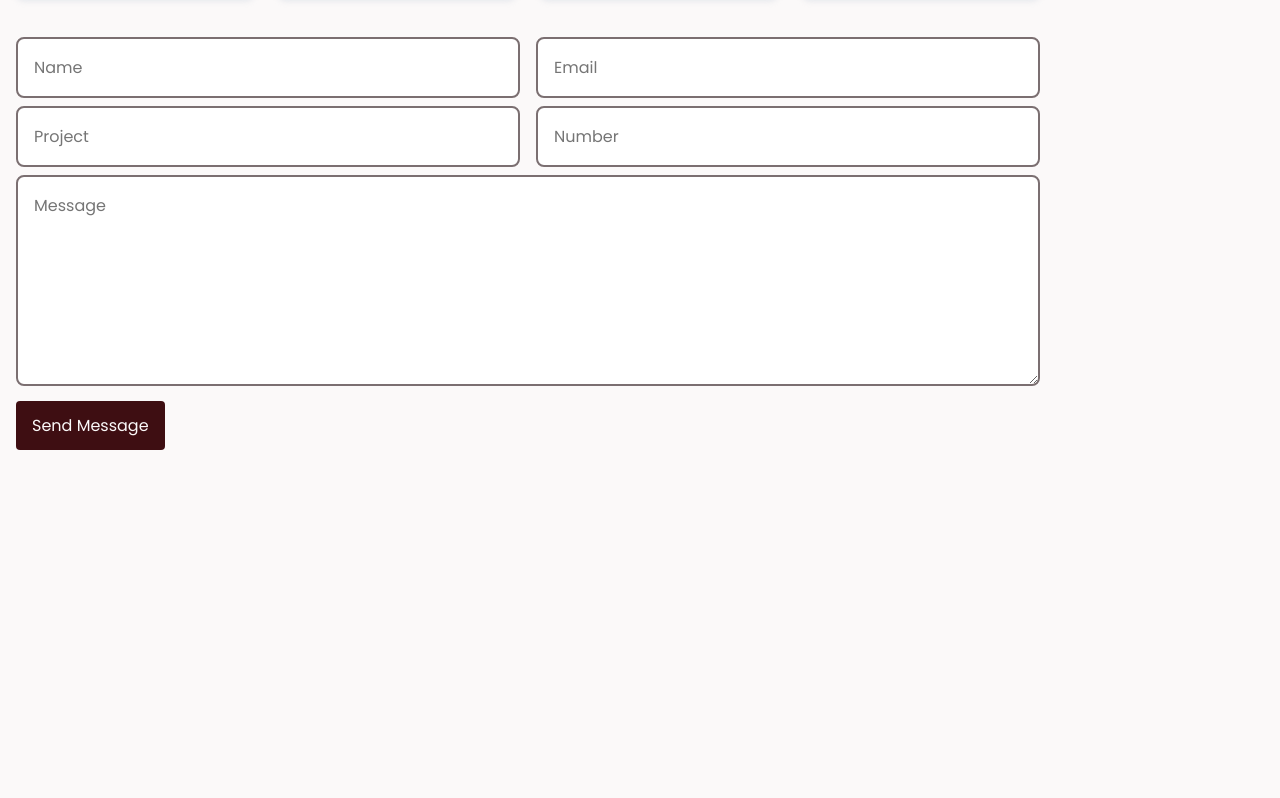
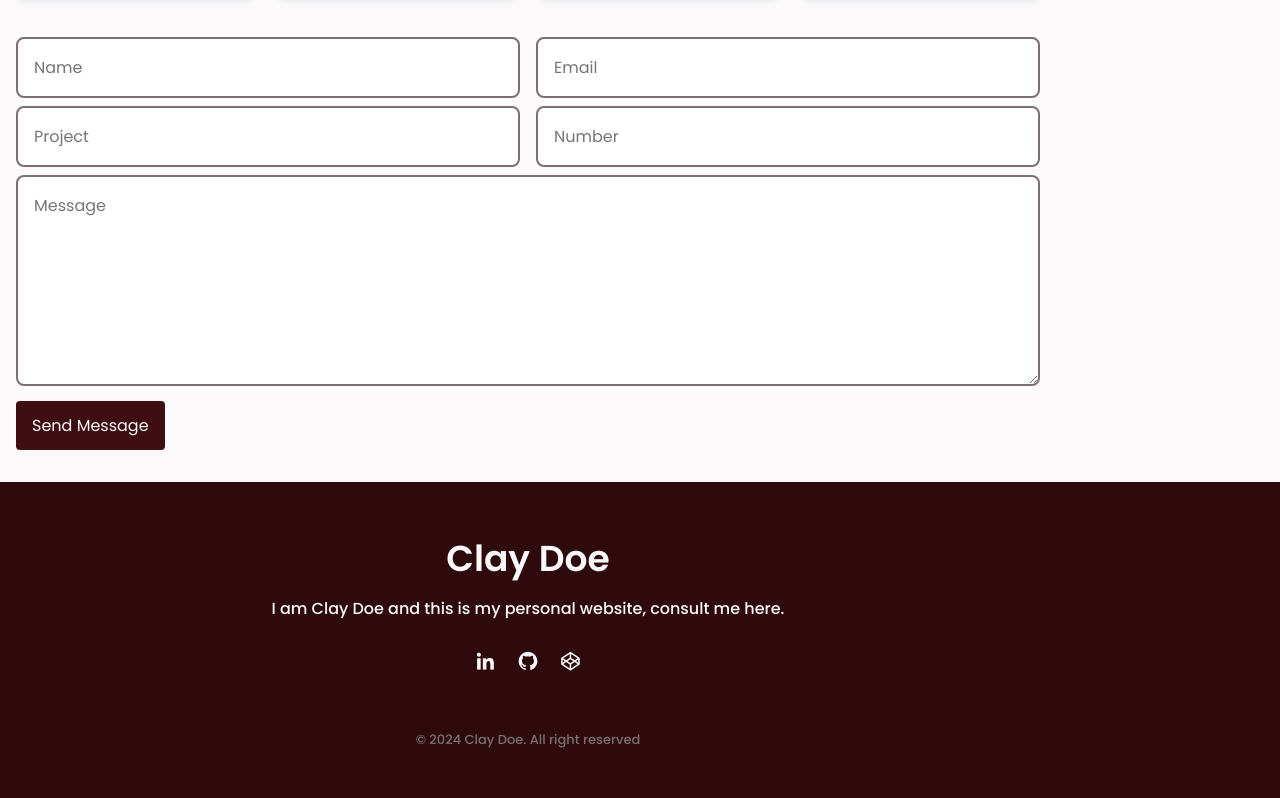
Before and after one commit to Skies-Land/Portfolio-Responsive-3, a plain HTML site: page index.html in a window 1280 px wide. Shown: the part 10428-11226 px from the top of the page. Before the commit the page ends 10910 px from the top, so only its background shows below. Drawn offline with nearby package versions, Linux system fonts and the light colour scheme.

Commit message:
Ajout des éléments composant la section `footer`

```diff
--- a/assets/css/styles.css
+++ b/assets/css/styles.css
@@ -626,8 +626,45 @@ img{
   border: none;
 }
 
+/*===== FOOTER =====*/
+.footer {
+  background-color: var(--first-color-dark);
+  color: var(--first-color-lighten);
+  text-align: center;
+}
 
-/*===== FOOTER =====*/
+.footer__container {
+  padding: 3rem 0;
+}
 
+.footer__title {
+  font-size: var(--h1-font-size);
+  margin-bottom: var(--mb-1);
+  font-weight: var(--font-semi-bold);
+}
+
+.footer__description {
+  margin-bottom: var(--mb-3);
+}
+
+.footer__social {
+  margin-bottom: var(--mb-6);
+}
+
+.footer__link {
+  font-size: 1.4rem;
+  color: var(--first-color-lighten);
+  margin: 0 var(--mb-1);
+  transition: .3s;
+}
+
+.footer__link:hover {
+  color: var(--first-color-light);
+}
+
+.footer__copy {
+  font-size: var(--smaller-font-size);
+  color: var(--first-color-light);
+}
 
 /*===== MEDIA QUERIES =====*/
--- a/index.html
+++ b/index.html
@@ -407,7 +407,17 @@
 
         <!--===== FOOTER =====-->
         <footer class="footer">
+            <div class="footer__container bd-container">
+                <h2 class="footer__title">Clay Doe</h2>
+                <p class="footer__description">I am Clay Doe and this is my personal website, consult me here.</p>
 
+                <div class="footer__social">
+                    <a href="#" class="footer__link"><i class="bx bxl-linkedin"></i></a>
+                    <a href="#" class="footer__link"><i class="bx bxl-github"></i></a>
+                    <a href="#" class="footer__link"><i class="bx bxl-codepen"></i></a>
+                </div>
+                <p class="footer__copy">&#169; 2024 Clay Doe. All right reserved</p>
+            </div>
         </footer>
 
         <!-- ===== MIXITUP FILTER ===== -->
```
